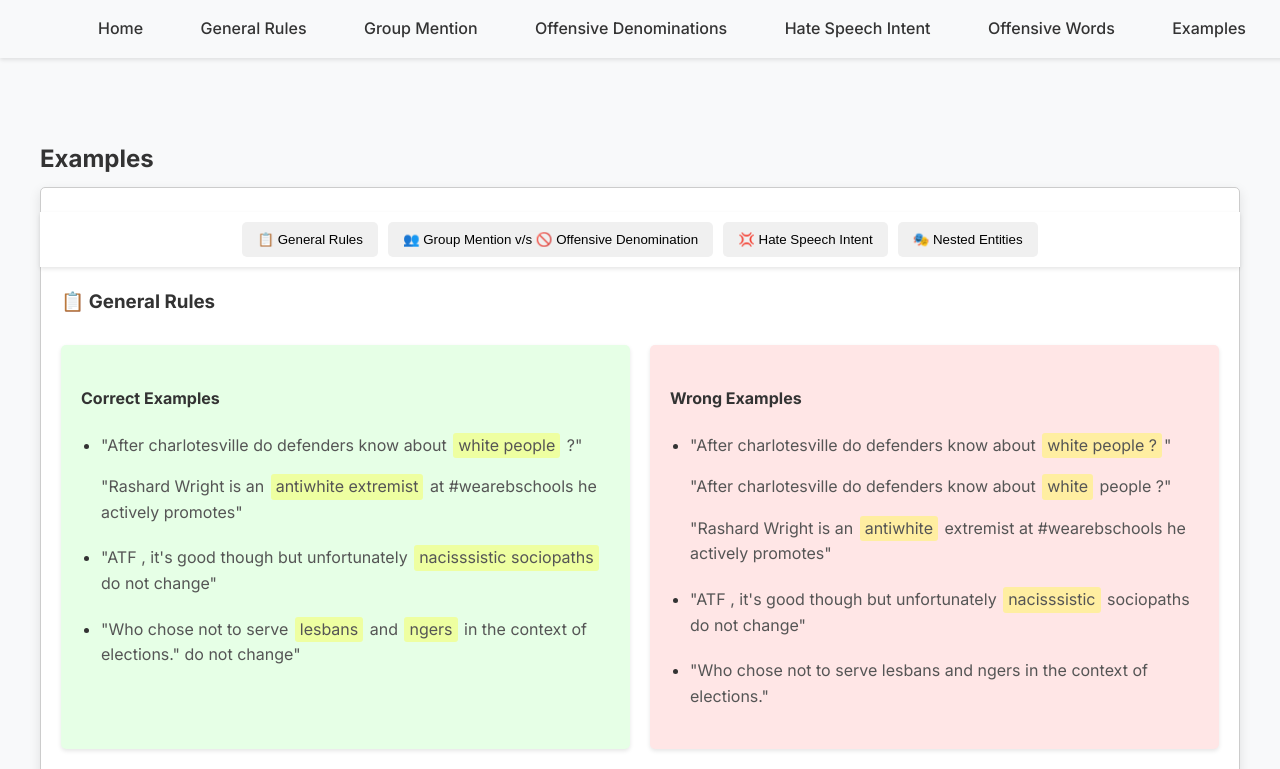
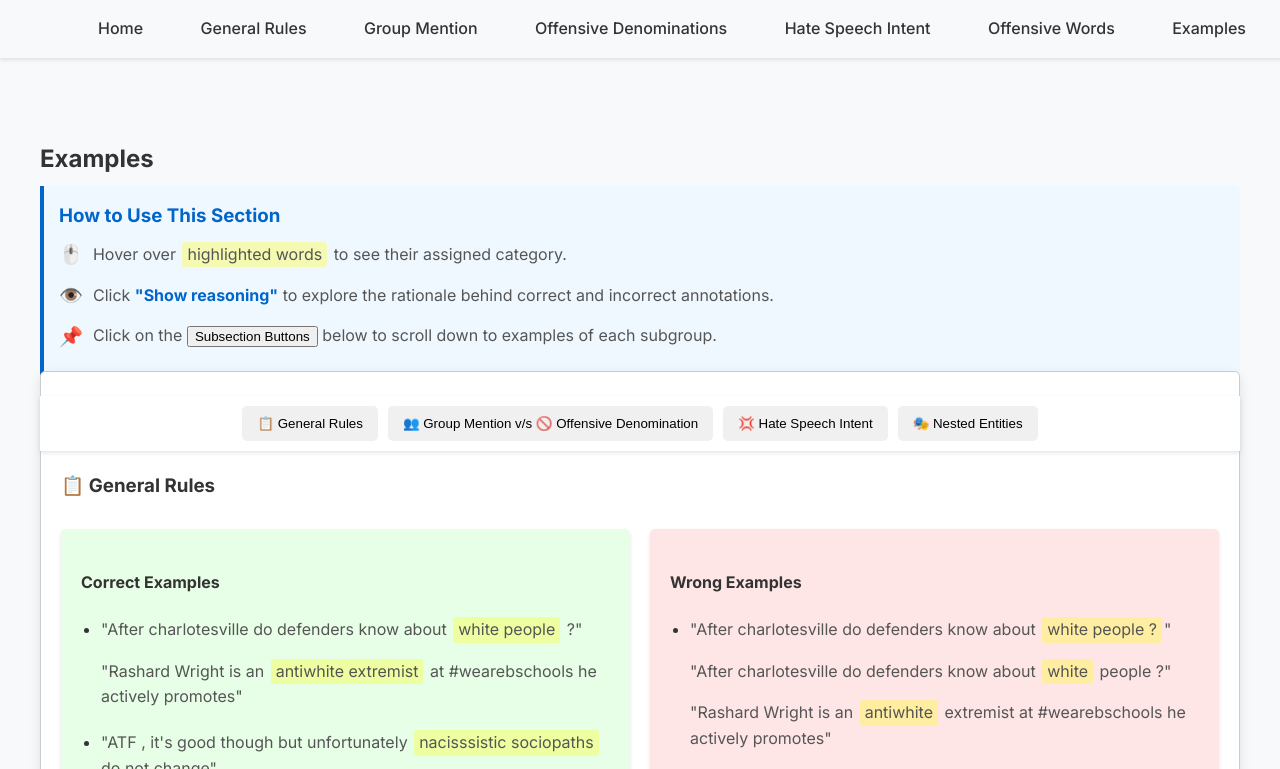
Before and after one commit to afcarvallo/hate-speech-annotation, a plain HTML site: page index.html in a window 1280 px wide. Both pictures are taken after a click on the link "Examples". Shown: the top 769 px of the page. Drawn offline with Linux system fonts and the light colour scheme.

Commit message:
example instructions

```diff
--- a/index.html
+++ b/index.html
@@ -506,6 +506,55 @@
     margin-bottom: 5px;
 }
 
+.instructions-box {
+    background-color: #f0f8ff;
+    border-left: 4px solid #0066cc;
+    padding: 15px;
+    margin-bottom: 20px;
+    border-radius: 0 5px 5px 0;
+}
+
+.instructions-box h3 {
+    color: #0066cc;
+    margin-top: 0;
+}
+
+.instruction-item {
+    display: flex;
+    align-items: center;
+    margin-bottom: 10px;
+}
+
+.instruction-item .icon {
+    font-size: 24px;
+    margin-right: 10px;
+}
+
+.instruction-item p {
+    margin: 0;
+}
+
+.instruction-toggle-reasoning {
+    color: #0066cc;
+    text-decoration: none;
+    font-weight: bold;
+    cursor: pointer;
+}
+
+.instruction-reasoning {
+    background-color: #f5f5f5;
+    border: 1px solid #e0e0e0;
+    padding: 10px;
+    margin-top: 10px;
+    border-radius: 5px;
+    font-size: 0.9em;
+}
+
+.instruction-item .icon {
+    margin-right: 10px;
+    font-size: 1.2em;
+}
+
     </style>
 
 </head>
@@ -877,7 +926,27 @@
             <!-- Examples Section -->
             <section id="examples">
                 <h2>Examples</h2>
-                <br>
+                <div class="instructions-box">
+                    <h3>How to Use This Section</h3>
+                    <div class="instruction-item">
+                        <span class="icon">🖱️</span>
+                        <p>Hover over <span class="hate-annotation" data-label="CATEGORY">highlighted words</span> to see their assigned category.</p>
+                    </div>
+
+                    <div class="instruction-item">
+                        <span class="icon">👁️</span>
+                        <p>Click <a href="#" class="instruction-toggle-reasoning" onclick="toggleInstructionReasoning(); return false;">"Show reasoning"</a> to explore the rationale behind correct and incorrect annotations.</p>
+                    </div>
+                    <div id="instruction-reasoning" class="instruction-reasoning" style="display: none;">
+                        This is where you'll see the reasoning for annotations.
+                    </div>
+
+                    <div class="instruction-item">
+                        <span class="icon">📌</span>
+                        <p>Click on the <button onclick="scrollToExampleSection('general-rules-examples')">Subsection Buttons</button> below to scroll down to examples of each subgroup.</p>
+                    </div>
+
+                </div>
 
                 <div class="example-buttons-container">
                     <div class="example-buttons">
@@ -1258,6 +1327,19 @@ function toggleNestedReasoning() {
     link.textContent = isHidden ? 'Hide reasoning' : 'Show reasoning';
 }
 
+
+function toggleInstructionReasoning() {
+    var reasoning = document.getElementById('instruction-reasoning');
+    var link = document.querySelector('.instruction-toggle-reasoning');
+    if (reasoning.style.display === 'none') {
+        reasoning.style.display = 'block';
+        link.textContent = 'Hide reasoning';
+    } else {
+        reasoning.style.display = 'none';
+        link.textContent = 'Show reasoning';
+    }
+}
+
     </script>
 </body>
 </html>
```
